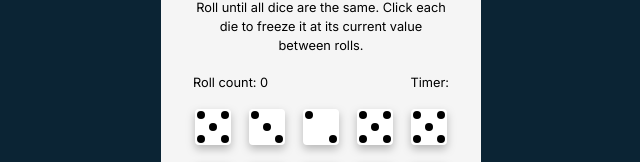
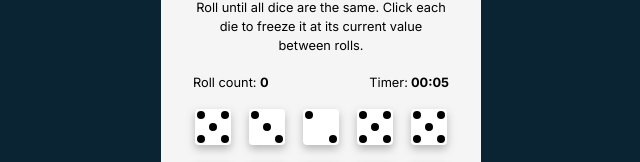
Before and after one commit to rubuz/tenzies-game, a React (Vite) app: page / in a window 1280 px wide. Shown: the part 299-461 px from the top of the page, without its empty margins (319-959 px from the left). Built offline with nearby package versions, Linux system fonts and the light colour scheme.

Commit message:
added timer

```diff
--- a/src/App.jsx
+++ b/src/App.jsx
@@ -7,6 +7,7 @@ function App() {
   const [dice, setDice] = useState(allNewDice());
   const [tenzies, setTenzies] = useState(false);
   const [rolls, setRolls] = useState(0);
+  const [time, setTime] = useState({ minutes: 0, seconds: 0 });
 
   useEffect(() => {
     const allHeld = dice.every((die) => die.isHeld);
@@ -16,6 +17,28 @@ function App() {
       setTenzies(true);
     }
   }, [dice]);
+
+  useEffect(() => {
+    let intervalId;
+
+    if (!tenzies) {
+      intervalId = setInterval(() => {
+        if (time.seconds === 59) {
+          setTime((prevTime) => ({
+            minutes: prevTime.minutes + 1,
+            seconds: 0,
+          }));
+        } else {
+          setTime((prevTime) => ({
+            ...prevTime,
+            seconds: prevTime.seconds + 1,
+          }));
+        }
+      }, 1000);
+    }
+
+    return () => clearInterval(intervalId);
+  }, [time.seconds, tenzies]);
 
   function allNewDice() {
     const newDice = [];
@@ -53,6 +76,7 @@ function App() {
       setTenzies(false);
       setDice(allNewDice());
       setRolls(0);
+      setTime({ minutes: 0, seconds: 0 });
     }
   }
 
@@ -79,7 +103,15 @@ function App() {
         <p>
           Roll count: <span>{rolls}</span>
         </p>
-        <p className="timer">Timer: </p>
+        <p className="timer">
+          Timer:
+          <span>
+            {" "}
+            {`${time.minutes.toString().padStart(2, "0")}:${time.seconds
+              .toString()
+              .padStart(2, "0")}`}
+          </span>
+        </p>
       </div>
       <div className="dice-container">{diceElements}</div>
       <button className="roll-btn" onClick={rollDice}>
--- a/src/index.css
+++ b/src/index.css
@@ -103,6 +103,10 @@ main {
   justify-content: space-between;
 }
 
+.scoreboard span {
+  font-weight: 600;
+}
+
 .dice-container {
   display: grid;
   grid-template-columns: repeat(5, 1fr);
```
